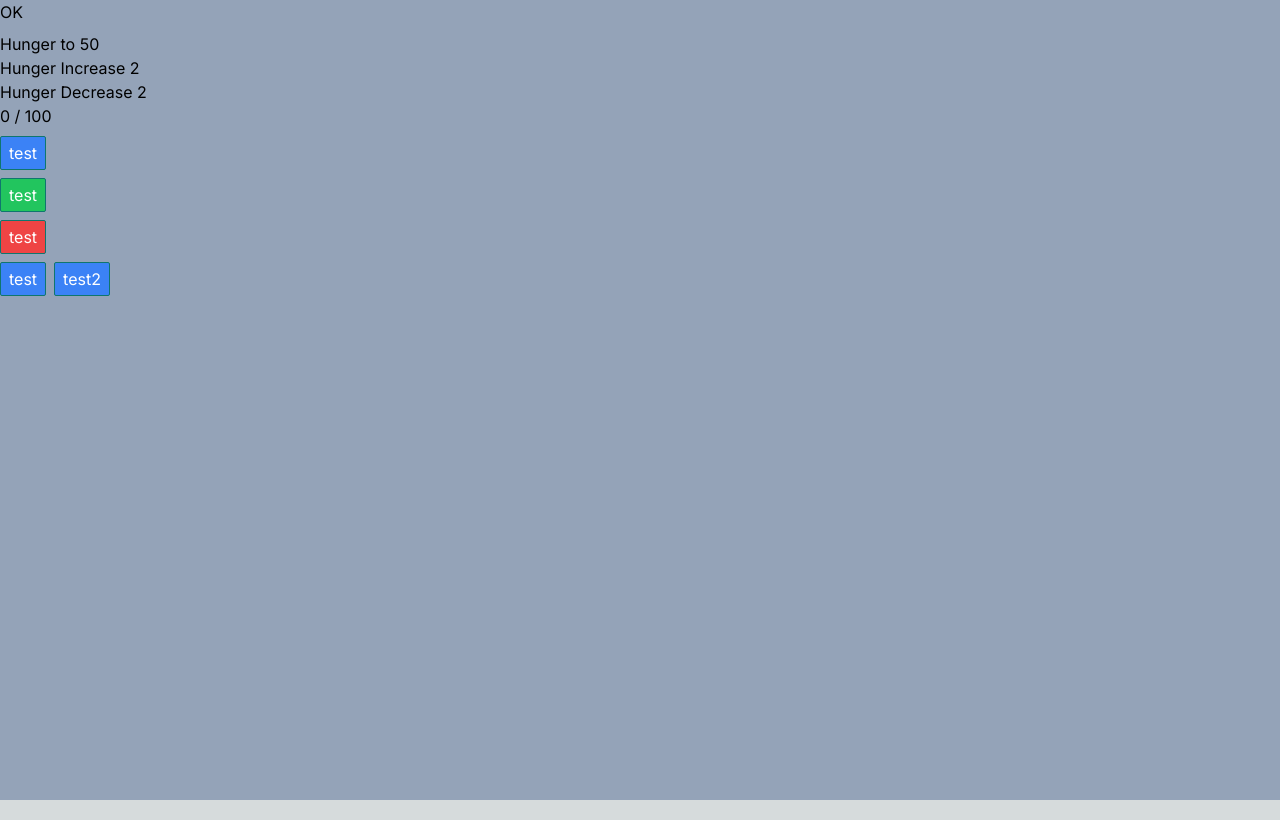
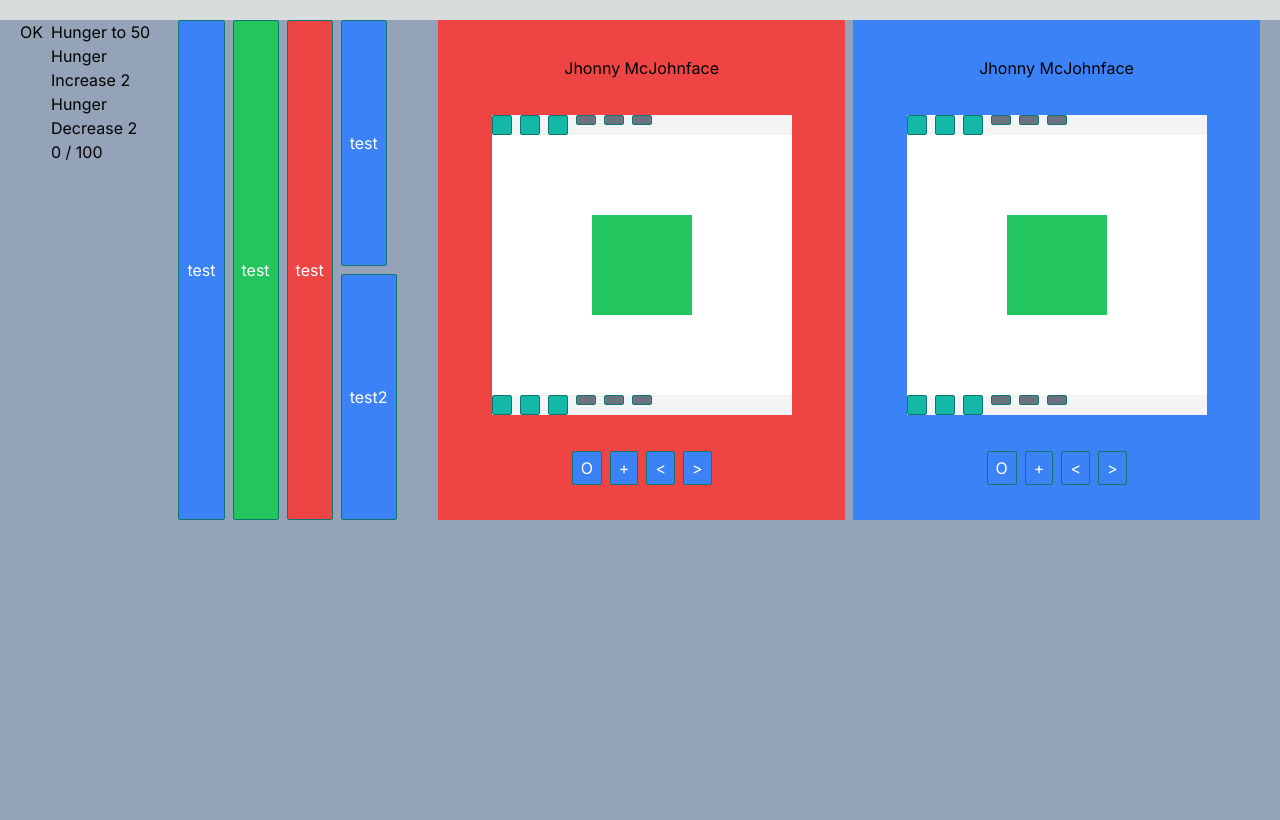
Before and after one commit to Meleemaru2k/tamagi, a Next.js app in the folder tamagi/: page /play in a window 1280 px wide. Built offline with nearby package versions, Linux system fonts and the light colour scheme.

Commit message:
add basic tamgi device

```diff
--- a/tamagi/src/app/play/page.tsx
+++ b/tamagi/src/app/play/page.tsx
@@ -1,9 +1,11 @@
+"use client";
 import Button from "@/components/game/input/button";
 import ButtonRow from "@/components/game/input/buttonRow";
 import Test from "@/components/test";
+import TamagiShell from "@/components/game/display/tamagiShell";
 export default function Page() {
   return (
-    <div className="flex flex-col gap-2">
+    <div className="flex gap-2 content-center m-[20px]">
       <div>OK</div>
       <Test></Test>
       <Button buttonText="test"></Button>
@@ -12,6 +14,8 @@ export default function Page() {
       <ButtonRow
         buttons={[{ buttonText: "test" }, { buttonText: "test2" }]}
       ></ButtonRow>
+      <TamagiShell tamagiShellColour="RED" />
+      <TamagiShell tamagiShellColour="BLUE" />
     </div>
   );
 }
--- a/tamagi/src/components/game/display/display.tsx
+++ b/tamagi/src/components/game/display/display.tsx
@@ -0,0 +1,61 @@
+"use client";
+import cn from "classnames";
+import Tamagi from "./tamagi";
+import StatRow from "./statRow";
+import { useTamagi } from "@/stores/tamagi";
+export default function Display(props: DisplayProps) {
+  const displayStatus = props.displayStatus;
+  const tamagi = useTamagi().tamagi;
+  const changeScreen = () => {
+    switch (displayStatus) {
+      case "OFF":
+        return "bg-black";
+      case "ON":
+        return "bg-white";
+      case "STANDBY":
+        return "bg-gray-500";
+    }
+  };
+
+  return (
+    <div
+      className={cn(
+        changeScreen(),
+        "h-[300px] w-[300px] flex flex-col items-center justify-between"
+      )}
+    >
+      {displayStatus === "ON" ? (
+        <>
+          {" "}
+          <StatRow
+            stats={[
+              { statType: "WARNING" },
+              { statType: "WARNING" },
+              { statType: "WARNING" },
+              { statType: "STAT_VALUE" },
+              { statType: "STAT_VALUE" },
+              { statType: "STAT_VALUE" },
+            ]}
+          ></StatRow>
+          <Tamagi />
+          <StatRow
+            stats={[
+              { statType: "WARNING" },
+              { statType: "WARNING" },
+              { statType: "WARNING" },
+              { statType: "STAT_VALUE" },
+              { statType: "STAT_VALUE" },
+              { statType: "STAT_VALUE" },
+            ]}
+          ></StatRow>
+        </>
+      ) : (
+        ""
+      )}
+    </div>
+  );
+}
+
+export type DisplayProps = {
+  displayStatus: "ON" | "OFF" | "STANDBY";
+};
--- /dev/null
+++ b/tamagi/src/components/game/display/stat.tsx
@@ -0,0 +1,49 @@
+"use client";
+
+import { useEffect, useState } from "react";
+import cn from "classnames";
+
+export default function Stat(props: StatProps) {
+  const statType = props.statType;
+  const [isPopUpVisible, setIsPopUpVisible] = useState(false);
+
+  useEffect(() => {
+    if (isPopUpVisible) {
+      setTimeout(() => {
+        setIsPopUpVisible(false);
+      }, 2000);
+    }
+  });
+
+  const statStyle = () => {
+    switch (statType) {
+      case "WARNING":
+        return "rounded w-[20px] h-[20px] bg-teal-500 ";
+      case "STAT_VALUE":
+        return "w-[20px] h-[10px] bg-gray-500";
+    }
+  };
+
+  return (
+    <div className="flex">
+      {isPopUpVisible ? (
+        <div
+          className="h-[75px] w-[300px] absolute bg-blue-500 z-index-[1]"
+          onClick={() => setIsPopUpVisible(!isPopUpVisible)}
+        ></div>
+      ) : (
+        <button
+          className={cn(
+            statStyle(),
+            "px-2 py-1 rounded-sm border-[1px] border-teal-700 transition-all"
+          )}
+          onClick={() => setIsPopUpVisible(!isPopUpVisible)}
+        ></button>
+      )}
+    </div>
+  );
+}
+
+export type StatProps = {
+  statType?: "WARNING" | "STAT_VALUE";
+};
--- /dev/null
+++ b/tamagi/src/components/game/display/statRow.tsx
@@ -0,0 +1,15 @@
+import Stat, { StatProps } from "@/components/game/display/stat";
+
+export default function StatRow(props: StatRowProps) {
+  const stats = props.stats.map((stat, i) => {
+    return <Stat key={i} statType={stat.statType}></Stat>;
+  });
+
+  return (
+    <div className="flex flex-row flex-wrap gap-2 bg-gray-100 w-[100%]">
+      {stats}
+    </div>
+  );
+}
+
+type StatRowProps = { stats: StatProps[] };
--- /dev/null
+++ b/tamagi/src/components/game/display/tamagi.tsx
@@ -0,0 +1,7 @@
+"use client";
+
+export default function Tamagi(props: TamagiProps) {
+  return <div className="bg-green-500 h-[100px] w-[100px]"></div>;
+}
+
+export type TamagiProps = {};
--- a/tamagi/src/components/game/display/tamagiShell.tsx
+++ b/tamagi/src/components/game/display/tamagiShell.tsx
@@ -0,0 +1,41 @@
+"use client";
+import cn from "classnames";
+import Display from "./display";
+import ButtonRow from "../input/buttonRow";
+import { useTamagi } from "@/stores/tamagi";
+export default function TamagiShell(props: TamagiShellProps) {
+  const tamagi = useTamagi().tamagi;
+  const tamagiShellColour = props.tamagiShellColour;
+
+  const shellStyle = () => {
+    switch (tamagiShellColour) {
+      case "RED":
+        return "bg-red-500";
+      case "BLUE":
+        return "bg-blue-500";
+    }
+  };
+
+  return (
+    <div
+      className={cn(
+        shellStyle(),
+        "h-[500px] w-[500px] flex flex-col items-center place-content-evenly"
+      )}
+    >
+      <h1>{tamagi.name}</h1>
+      <Display displayStatus="ON" />
+      <ButtonRow
+        buttons={[
+          { buttonText: "O" },
+          { buttonText: "+" },
+          { buttonText: "<" },
+          { buttonText: ">" },
+        ]}
+      ></ButtonRow>
+    </div>
+  );
+}
+export type TamagiShellProps = {
+  tamagiShellColour: "RED" | "BLUE";
+};
```
